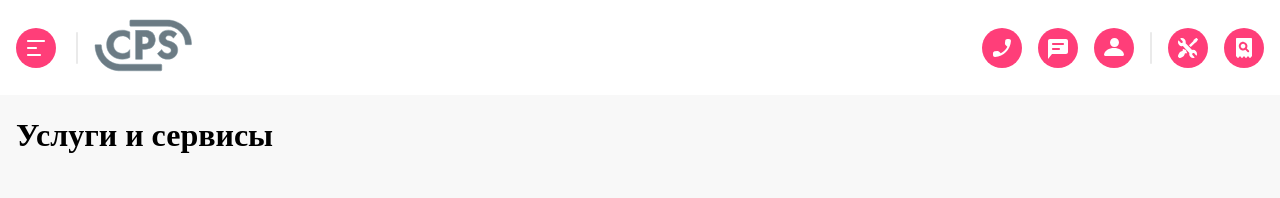
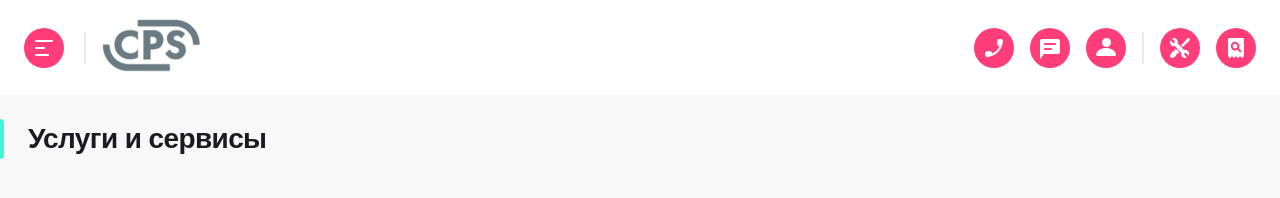
Before and after one commit to KUDABAEV/cps, a plain HTML site: page index.html in a window 1280 px wide. Drawn offline with Linux system fonts and the light colour scheme; files whose address does not match are found by name.

Commit message:
create vars and main title

```diff
--- a/src/scss/_default.scss
+++ b/src/scss/_default.scss
@@ -1,4 +1,20 @@
-.page{
+*,
+*:before,
+*:after {
+    box-sizing: border-box;
+}
+
+body {
+    font-family: "TT Lakes", sans-serif;
+    color: #1B1C21;
+}
+
+h1,h2,h3,h4,h5,h6 p, figure, fieldset {
+    margin: 0;
+}
+
+
+.page {
     background-color: #F8F8F8;
     display: flex;
     min-height: 100vh;
@@ -10,12 +26,12 @@
 
 
 .container {
-    padding: 0 16px;
+    padding: 0 var(--offset-container);
 
 }
 
 
-.logo   {
+.logo {
     padding: 0 16px;
 }
 
--- a/src/scss/_main.scss
+++ b/src/scss/_main.scss
@@ -1,9 +1,31 @@
+
 .main {
     &__header {
         display: flex;
         justify-content: space-between;
         align-items: center;
 
+    }
+
+    &__title {
+        display: flex;
+        font-size: 28px;
+        font-weight: 700;
+        line-height: 40px;
+        letter-spacing: -0.6px;
+        padding: 24px 0;
+        margin: 0 calc(var(--offset-container) * -1);
+
+        &::before {
+            content: "";
+            display: block;
+            width: 4px;
+            height: 40px;
+            border-radius: 0 4px 4px 0;
+            background-color: #41F6D7;
+            margin-right: var(--offset-container);
+
+        }
     }
 
     &__buttons {
--- /dev/null
+++ b/src/scss/_vars.scss
@@ -0,0 +1,7 @@
+:root {
+    --offset-container: 16px;
+
+    @media (min-width: 768px) {
+        --offset-container: 24px;
+    }
+}
--- a/src/scss/index.scss
+++ b/src/scss/index.scss
@@ -1,5 +1,6 @@
 @import 'normalize';
 @import 'fonts';
+@import 'vars';
 @import 'default';
 @import 'buttons';
 
```
Also changed, not shown: src/css/index.css, 1 other file.
